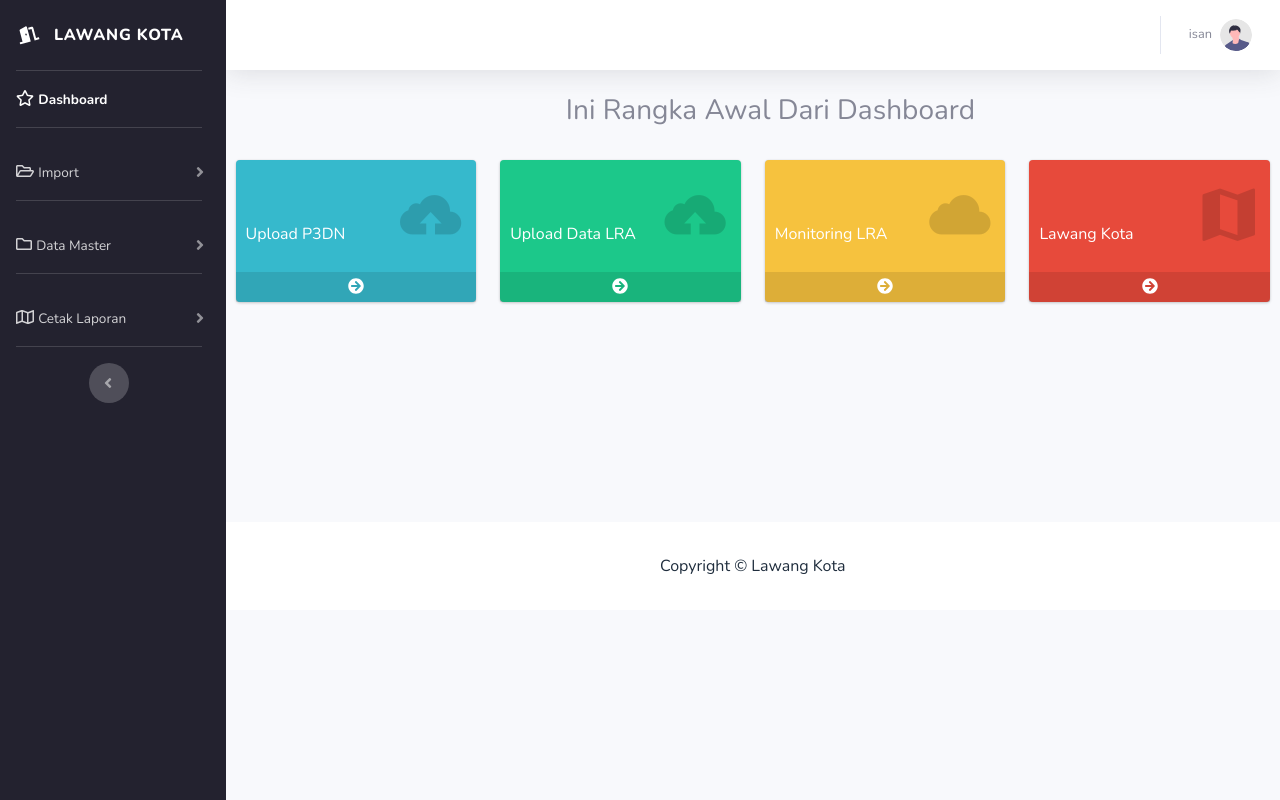
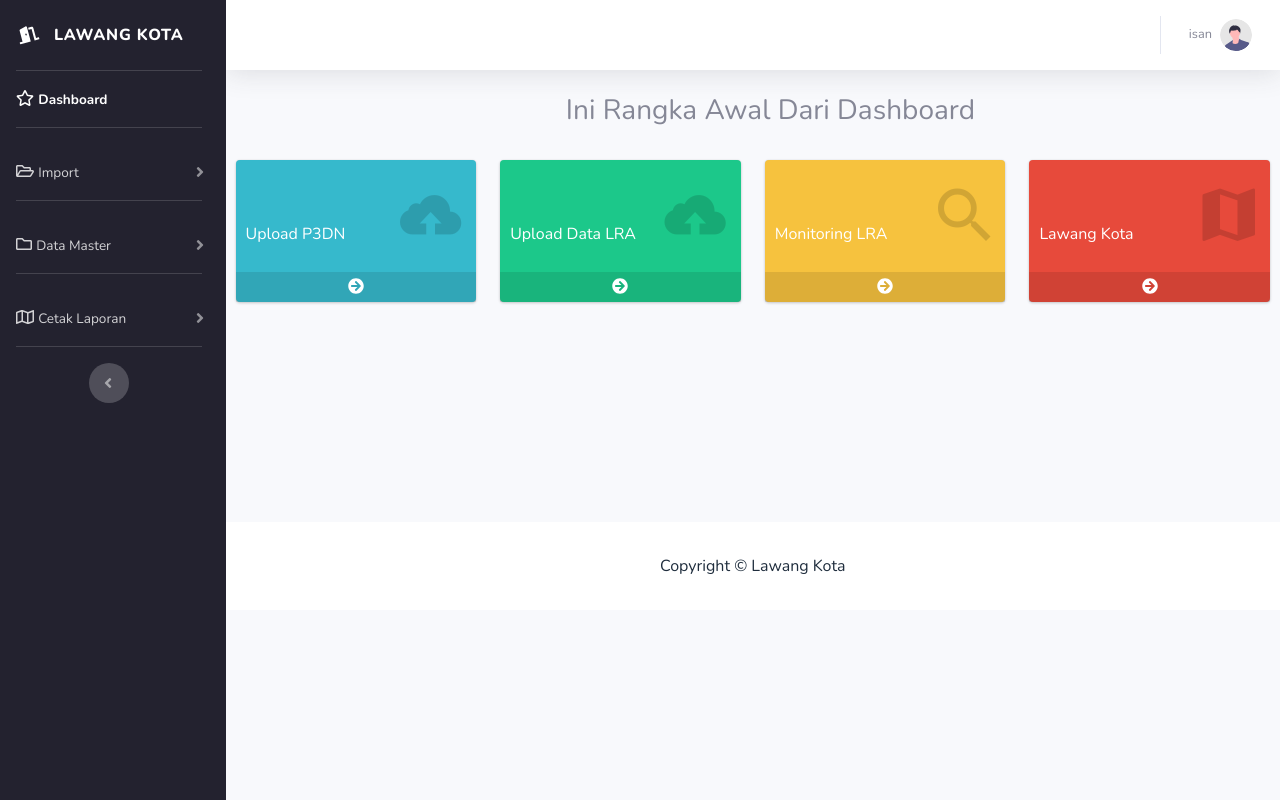
Before and after one commit to iqbae/projectlawang, a PHP site: page / in a window 1280 px wide. Run offline with PHP 8.4, Linux system fonts and the light colour scheme; a user stored in the database is signed in; some libraries are stand-ins or nearby versions.

Commit message:
change icon

```diff
--- a/index.php
+++ b/index.php
@@ -247,7 +247,7 @@ if (!isset($_SESSION["login"])) {
                                         </font>
                                     </div>
                                     <div class="icon">
-                                        <i class="ion ion-cloud"></i>
+                                        <i class="ion ion-android-search"></i>
                                     </div>
                                     <a href="monitoring.php" class="small-box-footer ">
                                         <i class="fa fa-arrow-circle-right" style="color: white;"></i>
```
